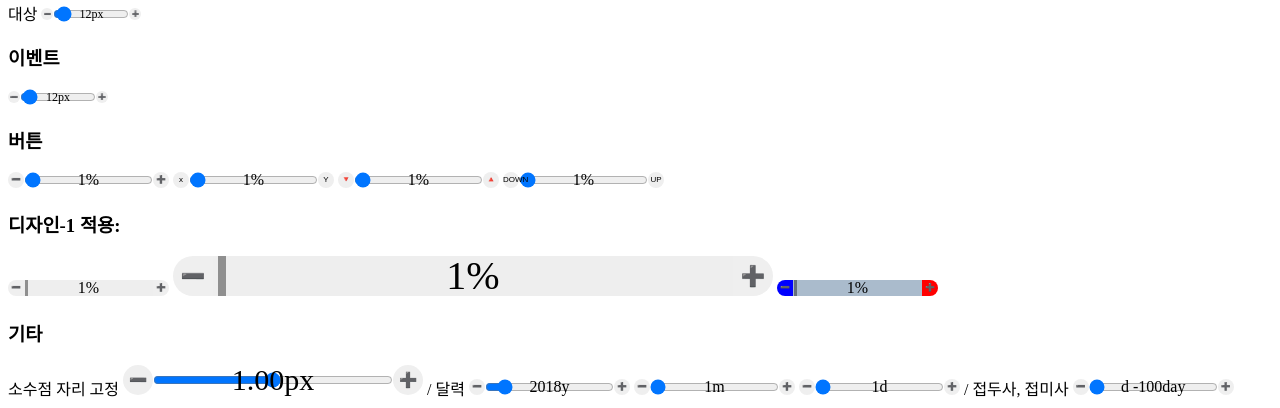
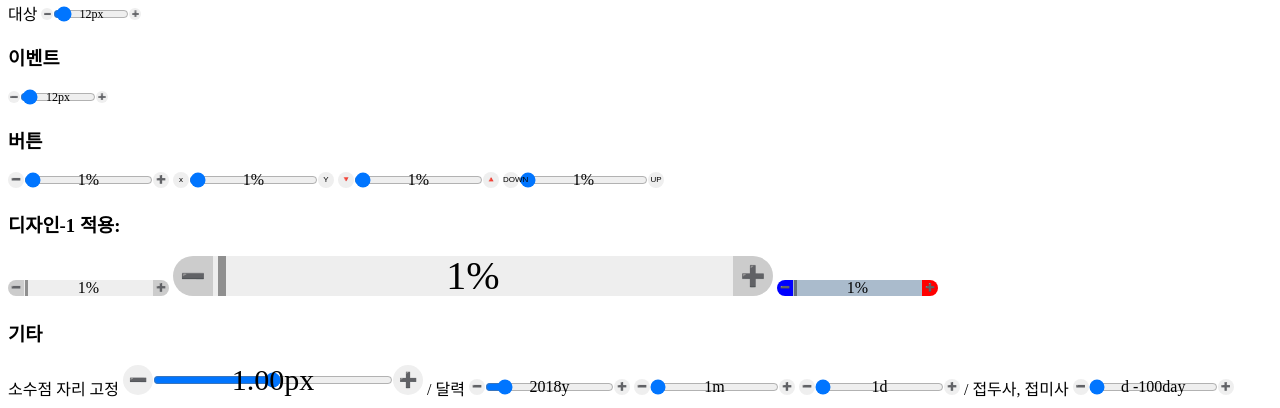
Before and after one commit to mins01/web_work_doc, a PHP site: page / in a window 1280 px wide. Shown: the part 463-871 px from the top of the page. Run offline with PHP 8.4, Linux system fonts and the light colour scheme.

Commit message:
디자인 1 버튼색 기본색 설정함

```diff
--- a/UI/inputRangeBox/InputRangeBox.css
+++ b/UI/inputRangeBox/InputRangeBox.css
@@ -104,6 +104,9 @@ input[type=range]::-ms-thumb {
 	border-radius: 0;
 
 }
+.inputRangeBox.inputRangeBox-design-1 button{
+	background-color: #ccc;
+}
 .inputRangeBox.inputRangeBox-design-1 button.btn-m{
 	border-radius: 50% 0 0 50%;
 }
```
